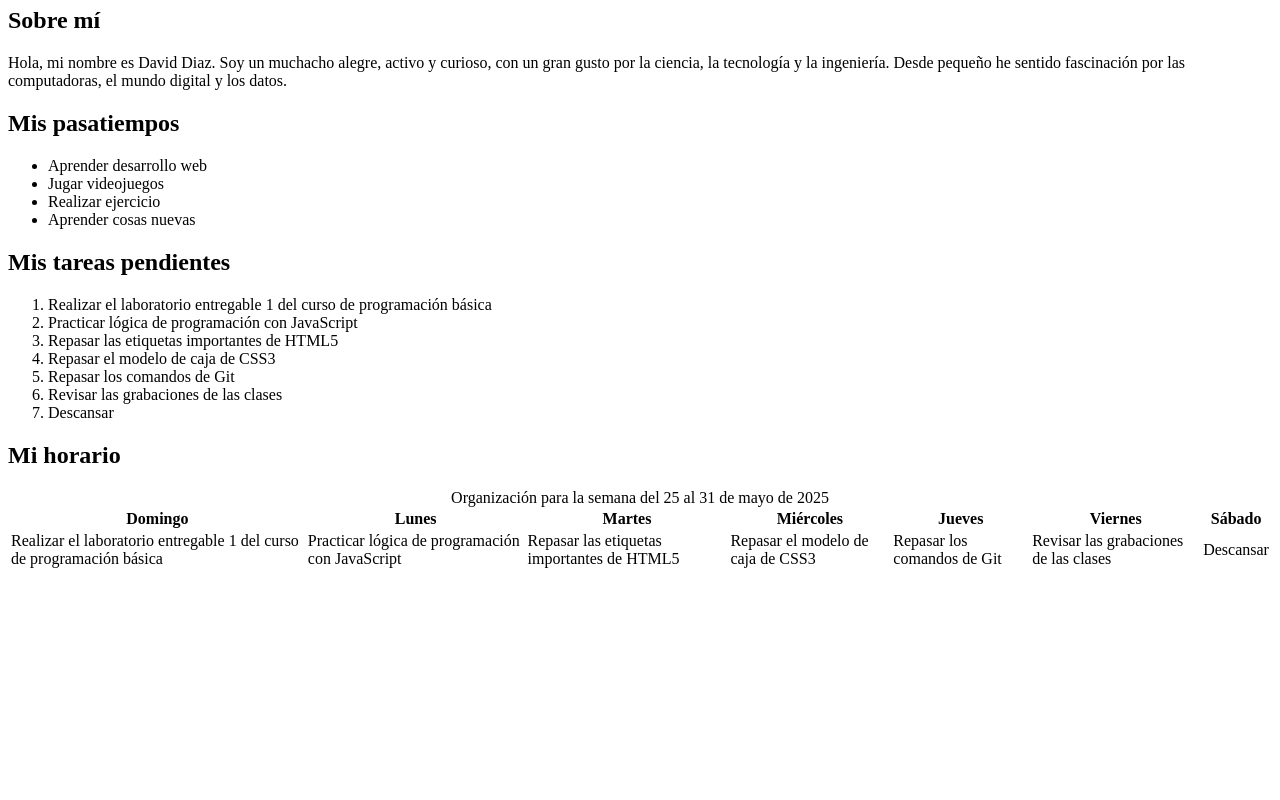
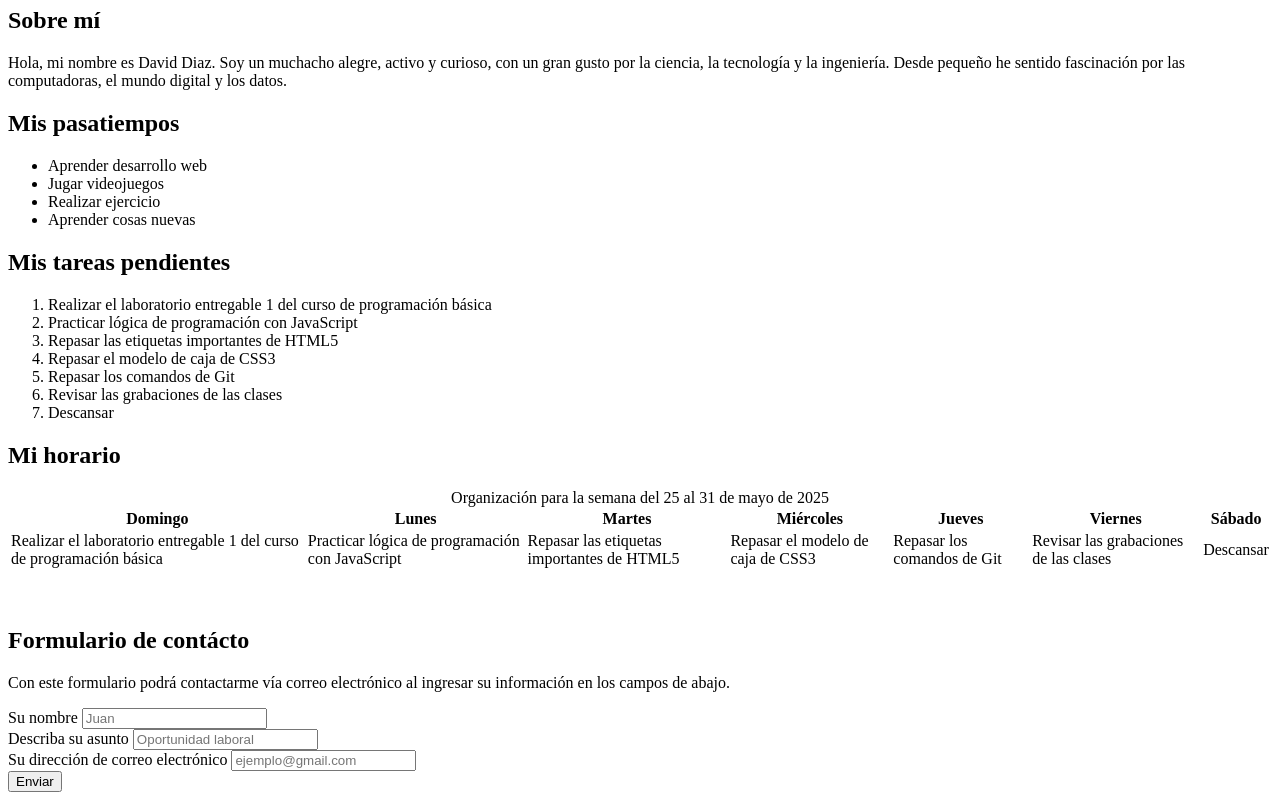
Before and after one commit to MasterJuegos69/MyWebsite, a plain HTML site: page index.html in a window 1280 px wide. Shown: the part 776-1576 px from the top of the page. Before the commit the page ends 1355 px from the top, so only its background shows below. Drawn offline with Linux system fonts and the light colour scheme.

Commit message:
Agregado el formulario de contacto

```diff
--- a/index.html
+++ b/index.html
@@ -70,5 +70,21 @@
             </tr>
         </tbody>
     </table>
+
+    <br><br>
+    <h2>Formulario de contácto</h2>
+    <p>Con este formulario podrá contactarme vía correo electrónico al ingresar su información en los campos de abajo.</p>
+    <form>
+        <label for = "personName">Su nombre</label>
+        <input id = "personName" type = "text" name = "personName" placeholder = "Juan">
+        <br>
+        <label for = "subject">Describa su asunto</label>
+        <input id = "subject" type = "text" name = "subject" placeholder = "Oportunidad laboral">
+        <br>
+        <label for = "emailAddress">Su dirección de correo electrónico</label>
+        <input id = "emailAddress" type = "email" name = "emailAddress" placeholder = "ejemplo@gmail.com">
+        <br>
+        <input type="submit" value="Enviar">
+    </form>
 </body>
 </html>
```
